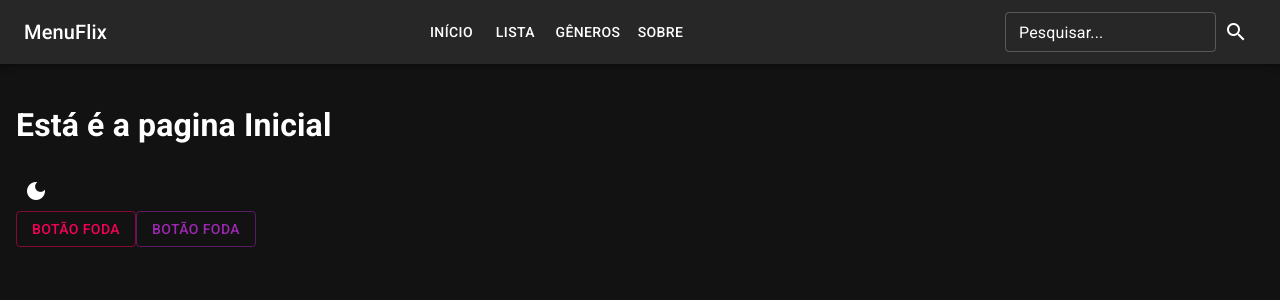
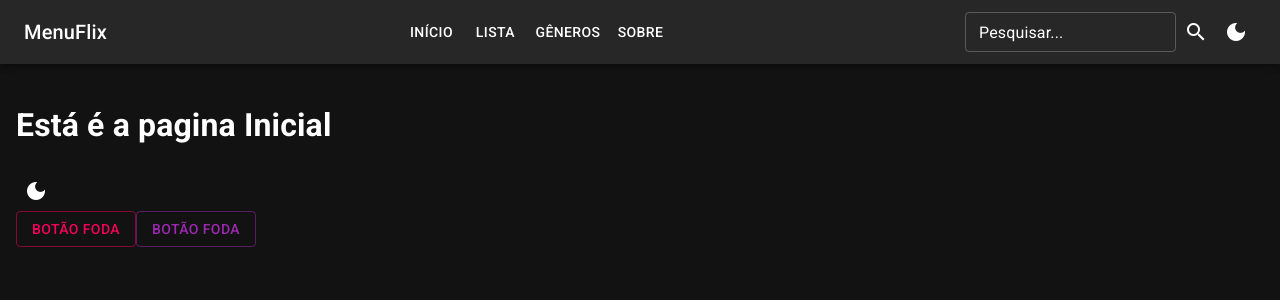
Before and after one commit to emersonv25/app-react-ts-mui, a React (Vite) app: page / in a window 1280 px wide. Shown: the top 300 px of the page. Built offline with nearby package versions, Linux system fonts and the light colour scheme.

Commit message:
add dark button in appbar

```diff
--- a/src/shared/components/DarkModeButton.tsx
+++ b/src/shared/components/DarkModeButton.tsx
@@ -7,7 +7,7 @@ export function DarkModeButton() {
 
     return (
         <div>
-            <IconButton onClick={toggleTheme}>
+            <IconButton onClick={toggleTheme} color='inherit'>
                 <Icon>{themeName === 'dark' ? 'dark_mode' : 'sunny' }</Icon>
             </IconButton>
         </div>
--- a/src/shared/components/navbar/NavBar.tsx
+++ b/src/shared/components/navbar/NavBar.tsx
@@ -3,6 +3,7 @@ import { AppBar, Box, Button, Icon, IconButton, InputAdornment, TextField, Toolb
 import { Stack } from '@mui/system';
 import { useState } from 'react';
 import { Menu } from '../../@types/menu';
+import { DarkModeButton } from '../DarkModeButton';
 import { MenuDrawer } from './MenuDrawer';
 
 type NavbarProps = {
@@ -59,6 +60,9 @@ export const NavBar: React.FC<NavbarProps> = ({ children }) => {
                                 </IconButton>
                             </Box>
                         </Box>
+                        <Box>
+                            <DarkModeButton/>
+                        </Box>
 
                     </Toolbar>
                 </AppBar>
```
